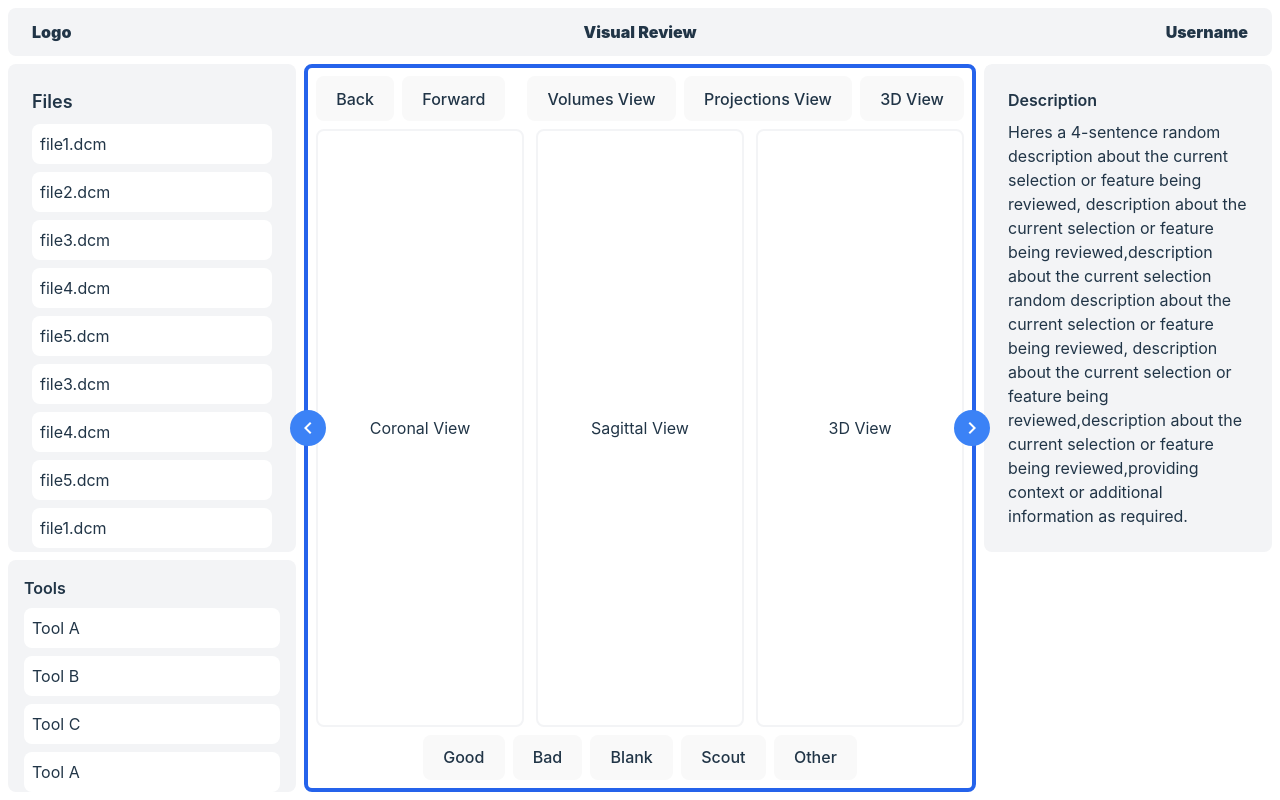
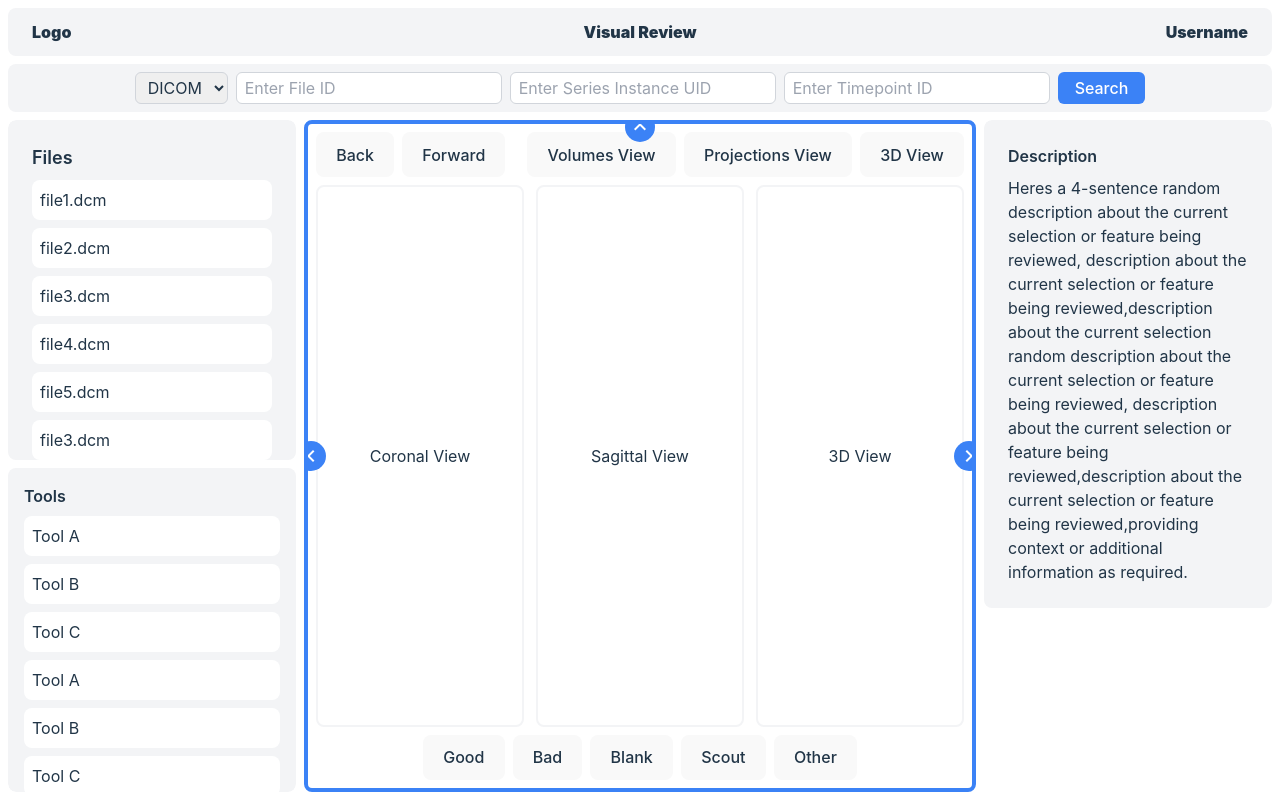
Before and after one commit to quasarj/mirabelle, a React (Vite) app in the folder visual-review-v1/: page / in a window 1280 px wide. Built offline with nearby package versions, Linux system fonts and the light colour scheme.

Commit message:
Version 5

```diff
--- a/visual-review-v1/src/App.jsx
+++ b/visual-review-v1/src/App.jsx
@@ -4,28 +4,41 @@ import Header from './components/Header';
 import LeftPanel from './components/LeftPanel';
 import MiddlePanel from './components/MiddlePanel';
 import RightPanel from './components/RightPanel';
+import TopPanel from './components/TopPanel';
 
 function App() {
-  const [showLeftPanel, setShowLeftPanel] = useState(true);
-  const [showDescriptionPanel, setShowDescriptionPanel] = useState(true);
+  const [leftPanelVisibility, setLeftPanelVisibility] = useState(true);
+  const [rightPanelVisibility, setRightPanelVisibility] = useState(true);
+  const [topPanelVisibility, setTopPanelVisibility] = useState(true);
+
+  const gridTemplate = leftPanelVisibility && rightPanelVisibility
+    ? 'grid-cols-[auto,1fr,auto]'
+    : leftPanelVisibility
+    ? 'grid-cols-[auto,1fr]'
+    : rightPanelVisibility
+    ? 'grid-cols-[1fr,auto]'
+    : 'grid-cols-1';
 
   return (
-    <div id="app" className="grid grid-rows-[auto_minmax(0,1fr)] gap-2 w-screen h-screen p-2">
-      <Header />
-      <div id="main" className="flex rounded-lg">
-        {showLeftPanel && (
-          <div id="leftPanel">
+    <div id="app" className={`grid grid-rows-[${topPanelVisibility ? 'auto,auto,1fr' : '1fr'}] gap-2 w-screen h-screen p-2`}>
+      {topPanelVisibility && <Header />}
+      {topPanelVisibility && <TopPanel />}
+      <div id="main" className={`h-full grid ${gridTemplate} rounded-lg gap-2 overflow-hidden`}>
+        {leftPanelVisibility && (
+          <div id="leftPanel" className="w-72 h-full rounded-lg overflow-y-hidden">
             <LeftPanel />
           </div>
         )}
         <MiddlePanel
-          showLeftPanel={showLeftPanel}
-          setShowLeftPanel={setShowLeftPanel}
-          showDescriptionPanel={showDescriptionPanel}
-          setShowDescriptionPanel={setShowDescriptionPanel}
+          leftPanelVisibility={leftPanelVisibility}
+          setLeftPanelVisibility={setLeftPanelVisibility}
+          rightPanelVisibility={rightPanelVisibility}
+          setRightPanelVisibility={setRightPanelVisibility}
+          topPanelVisibility={topPanelVisibility}
+          setTopPanelVisibility={setTopPanelVisibility}
         />
-        {showDescriptionPanel && (
-          <div id="rightPanel" className={`transition-width ease-in-out w-72 h-full`}>
+        {rightPanelVisibility && (
+          <div id="rightPanel" className="w-72 h-full rounded-lg overflow-hidden">
             <RightPanel />
           </div>
         )}
--- /dev/null
+++ b/visual-review-v1/src/components/DescriptionPanel.jsx
@@ -0,0 +1,10 @@
+function DescriptionPanel() {
+  return (
+      <div id="descriptionPanel" className="p-6 rounded-lg dark:bg-opacity-5 bg-gray-100">
+        <div className="w-full mb-2 font-semibold">Description</div>
+        <div className="w-full">Heres a 4-sentence random description about the current selection or feature being reviewed, description about the current selection or feature being reviewed,description about the current selection random description about the current selection or feature being reviewed, description about the current selection or feature being reviewed,description about the current selection or feature being reviewed,providing context or additional information as required.</div>
+      </div>
+  );
+}
+
+export default DescriptionPanel;
--- a/visual-review-v1/src/components/FilesPanel.jsx
+++ b/visual-review-v1/src/components/FilesPanel.jsx
@@ -1,22 +1,22 @@
 function FilesPanel() {
   return (
-    <div id="filesPanel" className="flex-grow bg-gray-100 p-6 rounded-lg overflow-hidden">
+    <div id="filesPanel" className=" p-6 rounded-lg overflow-hidden dark:bg-opacity-5 bg-gray-100">
       <div className="mb-2 text-lg font-semibold">Files</div>
       <ul className="h-full overflow-y-scroll">
-        <li className="mb-2 p-2 bg-white cursor-pointer hover:bg-gray-200 rounded-lg">file1.dcm</li>
-        <li className="mb-2 p-2 bg-white cursor-pointer hover:bg-gray-200 rounded-lg">file2.dcm</li>
-        <li className="mb-2 p-2 bg-white cursor-pointer hover:bg-gray-200 rounded-lg">file3.dcm</li>
-        <li className="mb-2 p-2 bg-white cursor-pointer hover:bg-gray-200 rounded-lg">file4.dcm</li>
-        <li className="mb-2 p-2 bg-white cursor-pointer hover:bg-gray-200 rounded-lg">file5.dcm</li>
-        <li className="mb-2 p-2 bg-white cursor-pointer hover:bg-gray-200 rounded-lg">file3.dcm</li>
-        <li className="mb-2 p-2 bg-white cursor-pointer hover:bg-gray-200 rounded-lg">file4.dcm</li>
-        <li className="mb-2 p-2 bg-white cursor-pointer hover:bg-gray-200 rounded-lg">file5.dcm</li>
-          <li className="mb-2 p-2 bg-white cursor-pointer hover:bg-gray-200 rounded-lg">file1.dcm</li>
-          <li className="mb-2 p-2 bg-white cursor-pointer hover:bg-gray-200 rounded-lg">file3.dcm</li>
-        <li className="mb-2 p-2 bg-white cursor-pointer hover:bg-gray-200 rounded-lg">file4.dcm</li>
-        <li className="mb-2 p-2 bg-white cursor-pointer hover:bg-gray-200 rounded-lg">file5.dcm</li>
-          <li className="mb-2 p-2 bg-white cursor-pointer hover:bg-gray-200 rounded-lg">file1.dcm</li>
-          <li className="mb-2 p-2 bg-white cursor-pointer hover:bg-gray-200 rounded-lg">file1.dcm</li>
+        <li className="mb-2 p-2 dark:bg-opacity-5 bg-white cursor-pointer hover:bg-blue-500 hover:text-white  rounded-lg">file1.dcm</li>
+        <li className="mb-2 p-2 dark:bg-opacity-5 bg-white cursor-pointer hover:bg-blue-500 hover:text-white  rounded-lg">file2.dcm</li>
+        <li className="mb-2 p-2 dark:bg-opacity-5 bg-white cursor-pointer hover:bg-blue-500 hover:text-white  rounded-lg">file3.dcm</li>
+        <li className="mb-2 p-2 dark:bg-opacity-5 bg-white cursor-pointer hover:bg-blue-500 hover:text-white  rounded-lg">file4.dcm</li>
+        <li className="mb-2 p-2 dark:bg-opacity-5 bg-white cursor-pointer hover:bg-blue-500 hover:text-white  rounded-lg">file5.dcm</li>
+        <li className="mb-2 p-2 dark:bg-opacity-5 bg-white cursor-pointer hover:bg-blue-500 hover:text-white  rounded-lg">file3.dcm</li>
+        <li className="mb-2 p-2 dark:bg-opacity-5 bg-white cursor-pointer hover:bg-blue-500 hover:text-white  rounded-lg">file4.dcm</li>
+        <li className="mb-2 p-2 dark:bg-opacity-5 bg-white cursor-pointer hover:bg-blue-500 hover:text-white  rounded-lg">file5.dcm</li>
+          <li className="mb-2 p-2 dark:bg-opacity-5 bg-white cursor-pointer hover:bg-blue-500 hover:text-white  rounded-lg">file1.dcm</li>
+          <li className="mb-2 p-2 dark:bg-opacity-5 bg-white cursor-pointer hover:bg-blue-500 hover:text-white  rounded-lg">file3.dcm</li>
+        <li className="mb-2 p-2 dark:bg-opacity-5 bg-white cursor-pointer hover:bg-blue-500 hover:text-white   rounded-lg">file4.dcm</li>
+        <li className="mb-2 p-2 dark:bg-opacity-5 bg-white cursor-pointer hover:bg-blue-500 hover:text-white  rounded-lg">file5.dcm</li>
+          <li className="mb-2 p-2 dark:bg-opacity-5 bg-white cursor-pointer hover:bg-blue-500 hover:text-white  rounded-lg">file1.dcm</li>
+          <li className="mb-2 p-2 dark:bg-opacity-5 bg-white cursor-pointer hover:bg-blue-500 hover:text-white  rounded-lg">file1.dcm</li>
       </ul>
       <div className="h-6 w-full"></div>
     </div>
--- a/visual-review-v1/src/components/Header.jsx
+++ b/visual-review-v1/src/components/Header.jsx
@@ -1,6 +1,6 @@
 function Header() {
   return (
-    <div id="header" className=" bg-gray-100 h-12 flex items-center px-6 font-black rounded-lg">
+    <div id="header" className=" h-12 flex items-center px-6 font-black rounded-lg dark:bg-opacity-5 bg-gray-100">
       <div id="logo" className="flex-1">Logo</div>
       <div id="title" className="flex-1 text-center">Visual Review</div>
       <div id="username" className="flex-1 text-right">Username</div>
--- a/visual-review-v1/src/components/LeftPanel.jsx
+++ b/visual-review-v1/src/components/LeftPanel.jsx
@@ -3,7 +3,7 @@ import ToolsPanel from './ToolsPanel';
 
 function LeftPanel() {
   return (
-    <div id="leftPanelWrapper" className="w-72 rounded-lg h-full flex flex-col gap-2">
+    <div id="leftPanelWrapper" className="grid grid-rows-[auto,auto] h-full overflow-y-scroll gap-2">
       <FilesPanel />
       <ToolsPanel />
     </div>
--- a/visual-review-v1/src/components/MiddlePanel.jsx
+++ b/visual-review-v1/src/components/MiddlePanel.jsx
@@ -2,24 +2,32 @@ import MarkPanel from './MarkPanel';
 import MiddleTopPanel from './MiddleTopPanel';
 import ViewPanel from './ViewPanel';
 
-function MiddlePanel({ showLeftPanel, setShowLeftPanel, showDescriptionPanel, setShowDescriptionPanel }) {
+function MiddlePanel({ leftPanelVisibility, setLeftPanelVisibility, rightPanelVisibility, setRightPanelVisibility, topPanelVisibility, setTopPanelVisibility }) {
   return (
-    <div id="middlePanel" className="relative w-full bg-white rounded-lg border-4 border-blue-600 p-2 flex flex-col gap-2 mx-2">
+    <div id="middlePanel" className="relative w-full rounded-lg border-4 border-blue-500 p-2 flex flex-col gap-2 overflow-hidden">
+      <button
+        id="topPanelButton"
+        onClick={() => setTopPanelVisibility(!topPanelVisibility)}
+        className={`box-content flex items-center justify-center absolute w-5 h-5 leading-5 top-0 left-1/2 transform -translate-x-1/2 bg-blue-500 rounded-full p-1 transition-transform ${topPanelVisibility ? '-translate-y-3 rotate-90' : '-rotate-90 -translate-y-3'}`}
+
+      >
+        <span className="material-icons rounded-full leading-5 text-white">chevron_left</span>
+      </button>
         <button
         id="leftPanelButton"
-        onClick={() => setShowLeftPanel(!showLeftPanel)}
-        className={`flex items-center justify-center w-9 h-9 leading-9 absolute top-1/2 left-0 transform -translate-y-1/2 -translate-x-1/2 bg-blue-500 border-0 rounded-full p-2 transition-transform ${showLeftPanel ? '' : 'rotate-180'}`}
+        onClick={() => setLeftPanelVisibility(!leftPanelVisibility)}
+        className={`box-content flex items-center justify-center absolute w-5 h-5 leading-5 top-1/2 left-0 transform -translate-y-1/2 bg-blue-500 rounded-full p-1 transition-transform ${leftPanelVisibility ? '-translate-x-3' : 'rotate-180 -translate-x-3'}`}
 
       >
-        <span className="material-icons text-white">chevron_left</span>
+        <span className="material-icons rounded-full leading-5 text-white">chevron_left</span>
       </button>
       <button
         id="rightPanelButton"
-        onClick={() => setShowDescriptionPanel(!showDescriptionPanel)}
-        className={`flex items-center justify-center absolute w-9 h-9 leading-9 top-1/2 right-0 transform -translate-y-1/2 translate-x-1/2 bg-blue-500 rounded-full p-2 transition-transform ${showDescriptionPanel ? '' : 'rotate-180'}`}
+        onClick={() => setRightPanelVisibility(!rightPanelVisibility)}
+        className={`box-content flex items-center justify-center absolute w-5 h-5 leading-5 top-1/2 right-0 transform -translate-y-1/2 bg-blue-500 rounded-full p-1 transition-transform ${rightPanelVisibility ? 'translate-x-3' : 'rotate-180 translate-x-3'}`}
 
       >
-        <span className="material-icons text-white">chevron_right</span>
+        <span className="material-icons rounded-full leading-5 text-white">chevron_right</span>
       </button>
 
       <MiddleTopPanel />
--- a/visual-review-v1/src/components/RightPanel.jsx
+++ b/visual-review-v1/src/components/RightPanel.jsx
@@ -1,10 +1,9 @@
+import DescriptionPanel from "./DescriptionPanel";
+
 function RightPanel() {
   return (
-    <div id="rightPanelWrapper" className="w-72 rounded-lg h-full overflow-y-scroll">
-      <div id="descriptionPanel" className="bg-gray-100 p-6 rounded-lg">
-        <div className="w-full mb-2 font-semibold">Description</div>
-        <div className="w-full">Heres a 4-sentence random description about the current selection or feature being reviewed, description about the current selection or feature being reviewed,description about the current selection random description about the current selection or feature being reviewed, description about the current selection or feature being reviewed,description about the current selection or feature being reviewed,providing context or additional information as required.</div>
-      </div>
+    <div id="rightPanelWrapper" className="h-full overflow-y-scroll">
+      <DescriptionPanel />
     </div>
   );
 }
--- /dev/null
+++ b/visual-review-v1/src/components/SearchPanel.jsx
@@ -0,0 +1,30 @@
+function SearchPanel() {
+  return (
+    <div id="searchPanel" className="flex gap-2 w-full rounded-lg justify-center">
+      <label className="flex items-center space-x-1">
+        {/*<span>Type:</span>*/}
+        <select className="rounded-md border border-gray-300 h-8 px-2">
+          <option>DICOM</option>
+          <option>NIFTI</option>
+        </select>
+      </label>
+      <label className="flex items-center space-x-1">
+        {/*<span>File ID:</span>*/}
+        <input type="text" placeholder="Enter File ID" className="rounded-md border border-gray-300 h-8 px-2"/>
+      </label>
+      <label className="flex items-center space-x-1">
+        {/*<span>Series Instance UID:</span>*/}
+        <input type="text" placeholder="Enter Series Instance UID" className="rounded-md border border-gray-300 h-8 px-2"/>
+      </label>
+      <label className="flex items-center space-x-1">
+        {/*<span>Timepoint ID:</span>*/}
+        <input type="text" placeholder="Enter Timepoint ID" className="rounded-md border border-gray-300 h-8 px-2"/>
+      </label>
+      <button className="bg-blue-500 text-white rounded-md px-4 h-8 flex items-center justify-center">
+        Search
+      </button>
+    </div>
+  );
+}
+
+export default SearchPanel;
--- /dev/null
+++ b/visual-review-v1/src/components/TopPanel.jsx
@@ -0,0 +1,11 @@
+import SearchPanel from "./SearchPanel";
+
+function TopPanel() {
+  return (
+    <div id="topPanel" className="flex rounded-lg dark:bg-opacity-5 bg-gray-100 p-2">
+      <SearchPanel />
+    </div>
+  );
+}
+
+export default TopPanel;
--- a/visual-review-v1/src/components/ViewPanel.jsx
+++ b/visual-review-v1/src/components/ViewPanel.jsx
@@ -1,9 +1,9 @@
 function ViewPanel() {
   return (
     <div id="viewPanel" className="flex text-center gap-2 h-my-2 flex-grow">
-        <div id="volumeContent" className="rounded-lg border-2 border-gray-100 w-1/3 flex flex-col justify-center items-center"><p>Coronal View</p></div>
-        <div id="mipContent" className="rounded-lg border-2 border-gray-100 w-1/3 flex flex-col justify-center items-center mr-1 ml-1"><p>Sagittal View</p></div>
-        <div id="t3dContent" className="rounded-lg border-2 border-gray-100 w-1/3 flex flex-col justify-center items-center"><p>3D View</p></div>
+        <div id="volumeContent" className="rounded-lg border-2 dark:border-gray-600 border-gray-100 w-1/3 flex flex-col justify-center items-center"><p>Coronal View</p></div>
+        <div id="mipContent" className="rounded-lg border-2 dark:border-gray-600 border-gray-100 w-1/3 flex flex-col justify-center items-center mr-1 ml-1"><p>Sagittal View</p></div>
+        <div id="t3dContent" className="rounded-lg border-2 dark:border-gray-600 border-gray-100 w-1/3 flex flex-col justify-center items-center"><p>3D View</p></div>
       </div>
   );
 }
```
Also changed, not shown: visual-review-v1/src/components/ToolsPanel.jsx (+11 -11 lines).
